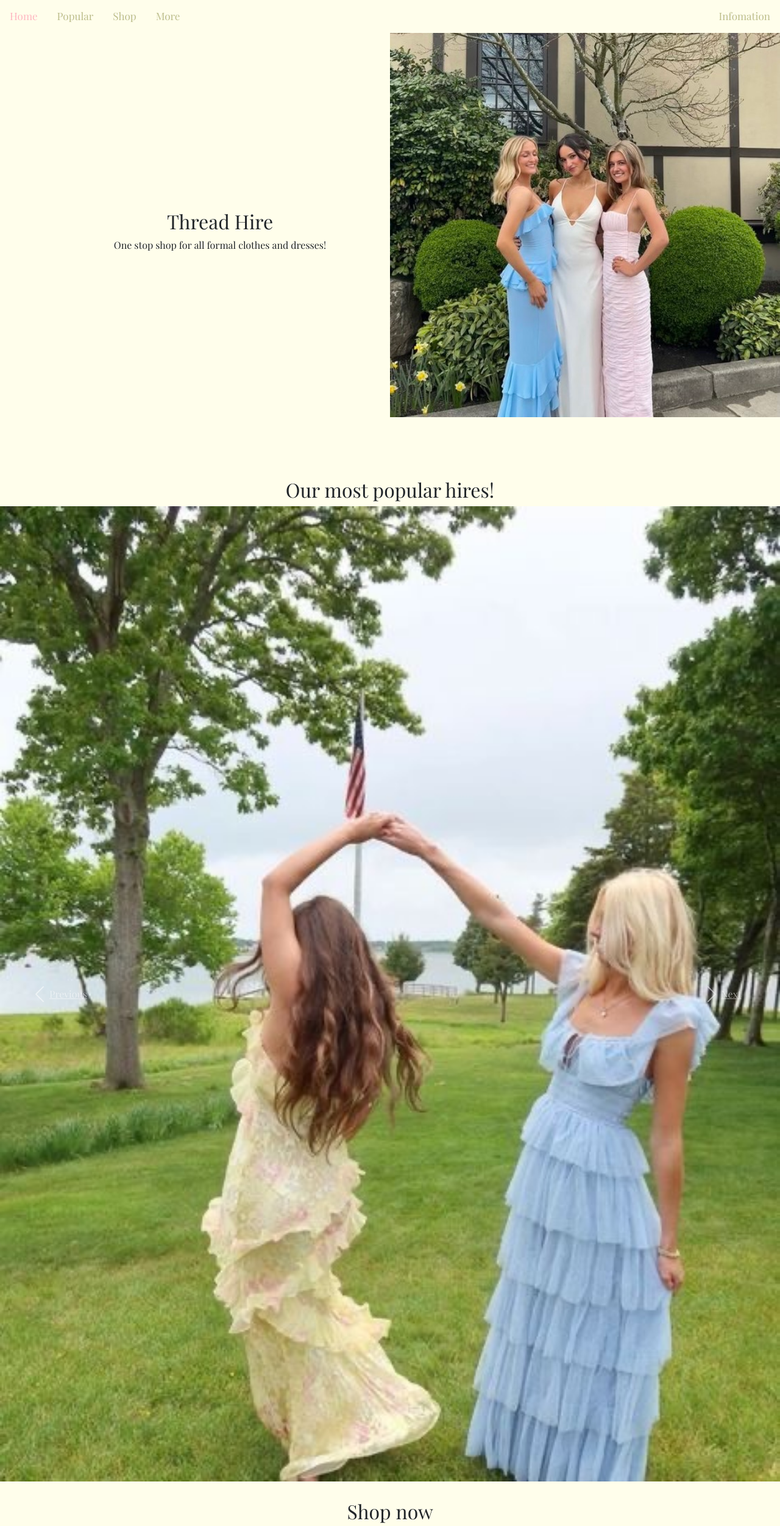
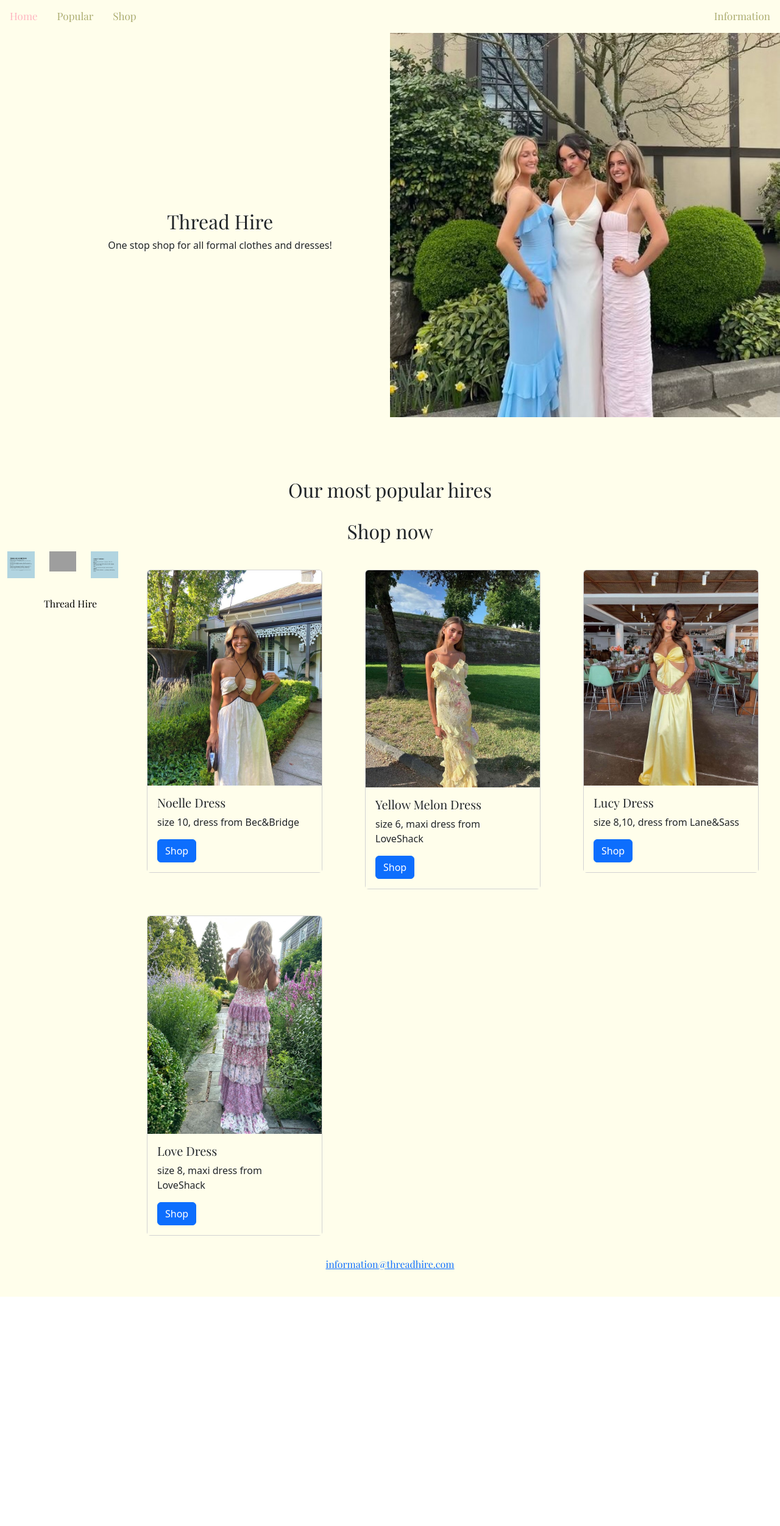
Before and after one commit to s364198/website, a plain HTML site: page index.html in a window 1280 px wide. Shown: the top 2502 px of the page at 61% size. After the commit the page ends 2126 px from the top, so only its background shows below. Drawn offline with nearby package versions, Linux system fonts and the light colour scheme; grey boxes are pictures that could not be loaded.

Commit message:
changing fonts
changed fonts to make it more readable and flow better

```diff
--- a/index.html
+++ b/index.html
@@ -15,8 +15,8 @@
 			  <a class="active" href="index.html">Home</a>
 			  <a href="#products">Popular</a>
 			  <a href="#shop">Shop</a>
-			  <a href="dress.html">More</a>
-			  <a href="#info" class="split">Infomation</a>
+			  <!-- <a href="dress.html">More</a> -->
+			  <a href="#info" class="split">Information</a>
 			</div>
 
 		<img src="main.jpg" alt="birdseye view of beach">
@@ -26,19 +26,19 @@
 			</div>
 
 		<div id="products" class="headings">
-			<h2>Our most popular hires!</h2>
+			<h2>Our most popular hires</h2>
 		</div>
 
-		<div id="carouselExampleControls" class="carousel slide" data-ride="carousel">
+		<!-- <div id="carouselExampleControls" class="carousel slide" data-ride="carousel">
 		  <div class="carousel-inner">
 		    <div class="carousel-item active">
-		      <img class="d-block w-100" src="dress.png" alt="First slide">
+		      <img class="d-block w-100" src="slide1.png" alt="First slide">
 		    </div>
 		    <div class="carousel-item">
-		      <img class="d-block w-100" src="steps.png" alt="Second slide">
+		      <img class="d-block w-100" src="slide2.png" alt="Second slide">
 		    </div>
 		    <div class="carousel-item">
-		      <img class="d-block w-100" src="t&cs.png" alt="Third slide">
+		      <img class="d-block w-100" src="slide3.png" alt="Third slide">
 		    </div>
 		  </div>
 		  <a class="carousel-control-prev" href="#carouselExampleControls" role="button" data-slide="prev">
@@ -49,16 +49,27 @@
 		    <span class="carousel-control-next-icon" aria-hidden="true"></span>
 		    <span class="sr-only">Next</span>
 		  </a>
-		</div>
+		</div> -->
+
 <div id="shop">
 	<h2 class="headings">Shop now</h2>
 	<div class="recents">
 		<div class="card" style="width: 18rem;">
 		  <img src="IMG_9808.JPG" class="card-img-top" alt="...">
 		  <div class="card-body">
-		    <h5 class="card-title">Card title</h5>
-		    <p class="card-text">size 10, maxi dress from sobo</p>
-		    <a href="#" class="btn btn-primary">Shop</a>
+		    <h5 class="card-title">Lucy Dress</h5>
+		    <p class="card-text">size 8,10, dress from Lane&Sass</p>
+		    <a href="#shop" class="btn btn-primary">Shop</a>
+		  </div>
+		</div>
+	</div>
+	<div class="recents">
+		<div class="card" style="width: 18rem;">
+		  <img src="IMG_9810.JPG" class="card-img-top" alt="...">
+		  <div class="card-body">
+		    <h5 class="card-title">Yellow Melon Dress</h5>
+		    <p class="card-text">size 6, maxi dress from LoveShack</p>
+		    <a href="dress.html" class="btn btn-primary">Shop</a>
 		  </div>
 		</div>
 	</div>
@@ -66,18 +77,8 @@
 		<div class="card" style="width: 18rem;">
 		  <img src="IMG_9811.JPG" class="card-img-top" alt="...">
 		  <div class="card-body">
-		    <h5 class="card-title">Card title</h5>
-		    <p class="card-text">size 10, maxi dress from sobo</p>
-		    <a href="dress.html" class="btn btn-primary">Shop</a>
-		  </div>
-		</div>
-	</div>
-	<div class="recents">
-		<div class="card" style="width: 18rem;">
-		  <img src="IMG_9813.JPG" class="card-img-top" alt="...">
-		  <div class="card-body">
-		    <h5 class="card-title">Card title</h5>
-		    <p class="card-text">size 10, maxi dress from sobo</p>
+		    <h5 class="card-title">Noelle Dress</h5>
+		    <p class="card-text">size 10, dress from Bec&Bridge</p>
 		    <a href="#" class="btn btn-primary">Shop</a>
 		  </div>
 		</div>
@@ -86,8 +87,8 @@
 		<div class="card" style="width: 18rem;">
 		  <img src="IMG_9816.JPG" class="card-img-top" alt="...">
 		  <div class="card-body">
-		    <h5 class="card-title">Card title</h5>
-		    <p class="card-text">size 10, maxi dress from sobo</p>
+		    <h5 class="card-title">Love Dress</h5>
+		    <p class="card-text">size 8, maxi dress from LoveShack</p>
 		    <a href="#" class="btn btn-primary">Shop</a>
 		  </div>
 		</div>
@@ -106,8 +107,9 @@
 			</div>
 
 	<footer>
-	  <p>thread hire<br>
-	  <a href="mailto:information@threadhire.com">infomation@threadhire.com</a></p>
+	  <p>Thread Hire<br>
+	  <a href="mailto:information@threadhire.com">information@threadhire.com</a></p>
+	  <!-- <img src="logo.png" alt="thread hire logo" class="logo"> -->
 	</footer>
 </div>
 	</body>
--- a/styles.css
+++ b/styles.css
@@ -16,15 +16,16 @@ body {
 
 .topnav a {
   float: left;
-  color: #BCBD8B;
+  color: #ACAD71;
   text-align: center;
   padding: 14px 16px;
   text-decoration: none;
   font-size: 17px;
+  font-family: "Playfair Display";
 }
 
 .topnav a:hover {
-  color: #BCBD8B;
+  color: #ACAD71;
 }
 
 .topnav a.active {
@@ -33,7 +34,7 @@ body {
 .topnav a.split {
   float: right;
   background-color: #FFFEEB;
-  color: #BCBD8B;
+  color: #ACAD71;
 }
 
 
@@ -49,8 +50,6 @@ body {
   margin-top: 575px;
 }
 
-.imgpair {
-}
 
 .column {
   float: left;
@@ -87,13 +86,21 @@ body {
 
 footer {
   text-align: center;
-  padding: 20px;
-  background-color: lightpink;
-  color: white;
+  padding: 25px;
+  background-color: #FFFEEB;
+  color: black;
+  font-family: "Playfair Display";
 }
 
 div {
   background-color: #FFFEEB;
+}
+
+h2 {
+  font-family: "Playfair Display";
+}
+
+h5 {
   font-family: "Playfair Display";
 }
 
@@ -106,3 +113,19 @@ div {
   position: static;
   text-align: center;
 }
+
+.container7 {
+    margin-top: 3px;
+    margin-bottom: 6px;
+  }
+
+
+.btn btn-primary {
+  background-color: #ACAD71;
+}
+
+/*
+  .logo {
+    float: left;
+    width: 10%;
+  }*/
```
Also changed, not shown: 7276dc8.webp (added), IMG_9810.JPG (added), ScreenShot2023-02-15at11.31.32am_880x.webp (added), d6f2b00.webp (added), logo.png (added), 4 other files.
